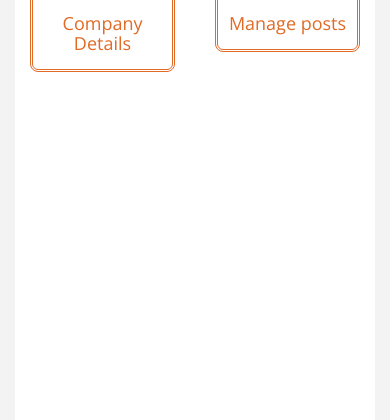
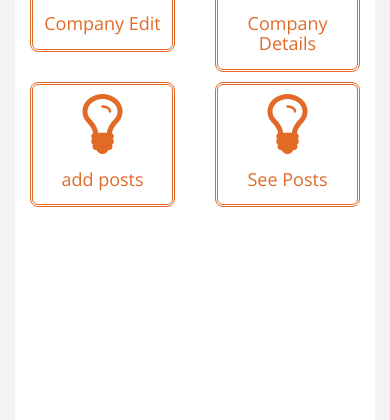
Before and after one commit to adrianabelei/50mushroom, a CodeIgniter app: page /database/index.php/companyprocess/company in a window 390 px wide. Shown: the part 365-785 px from the top of the page. Run offline with CodeIgniter, Linux system fonts and the light colour scheme; some libraries are stand-ins or nearby versions.

Commit message:
deleted files from admin panel folder to put it companypanel folder

```diff
--- a/application/config/routes.php
+++ b/application/config/routes.php
@@ -54,7 +54,7 @@ $route['default_controller'] = 'CompanyProcess/index';
 $route['login_register'] = 'CompanyProcess/joinpage';
 $route['register'] = 'CompanyProcess/register';
 $route['companytwq']='Companyprocess/company';
-$route['managepost']='Companyprocess/managepost';
+$route['manage']='Companyprocess/manage';
 $route['addpost']='Companyprocess/addpost';
 $route['detailpost/(:any)'] = 'Companyprocess/detailpost/$1';;
 
--- a/application/controllers/CompanyProcess.php
+++ b/application/controllers/CompanyProcess.php
@@ -27,6 +27,34 @@ class CompanyProcess extends CI_Controller
     $this->load->view('joinpage');
     }
 
+
+    public function login()
+	{
+        if($this->session->userdata('company_id'))
+        {
+            $this->load->view("companypanel/indexcompany");
+
+        }
+
+        else{
+		$loginfo = $this->input->post(null, true);
+
+		$email = $loginfo['email'];
+        $password = $loginfo['password'];
+        $this->load->model("Company_Model");
+		$result = $this->Company_Model->login($email, $password);
+		if ($result) {
+			$this->session->set_userdata('company_id', $result['id']);
+			$this->session->set_userdata('company_name', $result['company_name']);
+            $this->load->view("companypanel/indexcompany");
+
+        }
+        else {
+			$error['logerror'] = "Wrong password or email";
+			$this->load->view('joinpage', $error);
+        }
+    }
+	}
 
 
 
@@ -88,13 +116,10 @@ class CompanyProcess extends CI_Controller
 
  function company()
 {
-    $this->load->view("adminpanel/indexcompany");
+    $this->load->view("companypanel/indexcompany");
 }
 
- function managepost()
- {
-    $this->load->view("adminpanel/manageposts");
- }
+
 
 function addpost()
     {
@@ -106,6 +131,7 @@ function addpost()
         $config['allowed_types'] = 'gif|jpg|png';
         $this->load->library('upload', $config);
         if ( ! $this->upload->do_upload('image'))
+
                 {
                     $data=0;
 
@@ -116,8 +142,13 @@ function addpost()
 
                 }
 
-        $this->load->view('adminpanel/manageposts');
+        $this->load->view('companypanel/manageposts');
 
+    }
+
+    public function manage()
+    {
+        $this->load->view('companypanel/manageposts');
     }
 
     function detailpost($id)
--- a/application/models/Company_Model.php
+++ b/application/models/Company_Model.php
@@ -25,9 +25,22 @@ class Company_Model extends CI_Model
         return $this->db->query($myquery, $values)->row_array();
     }
 
+
+    public function login($email, $password)
+    {
+        $myquery = "SELECT * FROM companies WHERE email=? AND password = ? ";
+        $values = array("$email", "$password");
+        $query = $this->db->query($myquery, $values)->row_array();
+        if ($query) {
+            return $query;
+        } else {
+            return false;
+        }
+    }
+
     public function addPost($arg,$image)
     {
-        $query="INSERT INTO posts (title, description, link, image, tag,fiiledposition , vacancies, companies_id) VALUES (?,?,?,?,?,?,?,?)";
+        $query="INSERT INTO posts (title, description, link, image, tag,fiiled_position , vacancies, companies_id) VALUES (?,?,?,?,?,?,?,?)";
         $values =[$arg['title'], $arg['description'], $arg['link'],$image, $arg['tag'], $arg['fiiled_position'], $arg['vacancies'], $_SESSION['company_id']];
         $this->db->query($query, $values);
 
--- a/application/views/adminpanel/users.php
+++ b/application/views/adminpanel/users.php
@@ -80,17 +80,17 @@
                   <div class="col-lg-2 col-md-2 col-sm-2 col-xs-6">
                       <div class="div-square">
                            <a href="manageuser.php" >
- <i class="fa fa-circle-o-notch fa-5x"></i>
+                    <i class="fa fa-circle-o-notch fa-5x"></i>
                       <h4>Company Profile</h4>
                       </a>
                       </div>
 
 
- </div>
+                     </div>
                   <div class="col-lg-2 col-md-2 col-sm-2 col-xs-6">
                       <div class="div-square">
                            <a href="manageposts.php" >
- <i class="fa fa-lightbulb-o fa-5x"></i>
+                    <i class="fa fa-lightbulb-o fa-5x"></i>
                       <h4>Manage posts</h4>
                       </a>
                       </div>
--- a/application/views/adminpanel/indexcompany.php
+++ b/application/views/companypanel/indexcompany.php
@@ -46,7 +46,7 @@
 
 
                         <li class="active-link">
-                            <a href="indexadminpanel.php" ><i class="fa fa-desktop "></i>Dashboard</a>
+                            <a href="login" ><i class="fa fa-desktop "></i>Dashboard</a>
                         </li>
 
 
@@ -83,20 +83,46 @@
 
                         <div class="col-lg-2 col-md-2 col-sm-2 col-xs-6">
                             <div class="div-square">
-                                <a href="manageuser.php" >
+                                <a href="manage" >
+                                    <i class="fa fa-envelope-o fa-5x"></i>
+                                    <h4>Company Edit</h4>
+                                </a>
+                            </div>
+                            </div>
+
+                            <div class="col-lg-2 col-md-2 col-sm-2 col-xs-6">
+                            <div class="div-square">
+                                <a href="manage" >
                                     <i class="fa fa-envelope-o fa-5x"></i>
                                     <h4>Company Details</h4>
                                 </a>
                             </div>
+                            </div>
 
 
-                        </div>
+
                         <div class="col-lg-2 col-md-2 col-sm-2 col-xs-6">
                             <div class="div-square">
-                                <a href="managepost" >
+                                <a href="manage" >
                                     <i class="fa fa-lightbulb-o fa-5x"></i>
-                                    <h4>Manage posts</h4>
+                                    <h4>add posts</h4>
                                 </a>
+                            </div>
+                            </div>
+
+
+                            <div class="col-lg-2 col-md-2 col-sm-2 col-xs-6">
+                            <div class="div-square">
+                                <a href="manage" >
+                                    <i class="fa fa-lightbulb-o fa-5x"></i>
+                                    <h4>See Posts </h4>
+                                </a>
+                            </div>
+                            </div>
+
+
+
+
                             </div>
 
 
--- a/application/views/adminpanel/manageposts.php
+++ b/application/views/companypanel/manageposts.php
@@ -58,13 +58,13 @@
 </div>
 
 
-<div class="form-group">
+<!-- <div class="form-group" name="higlighted">
     <label for="exampleSelect1">Type of content</label>
     <select class="form-control" id="exampleSelect1">
     <option>Highlighted content</option>
       <option>Standard content</option>
       </select>
-      </div>
+      </div> -->
 
 
   <div class="form-group">
```
Also changed, not shown: application/views/companypanel/manageuser.php (renamed from application/views/adminpanel/manageuser.php), application/views/companypanel/manageusers.php (renamed from application/views/adminpanel/manageusers.php), uploads/author-avatar.jpg (added), uploads/social-icons.png (added).
